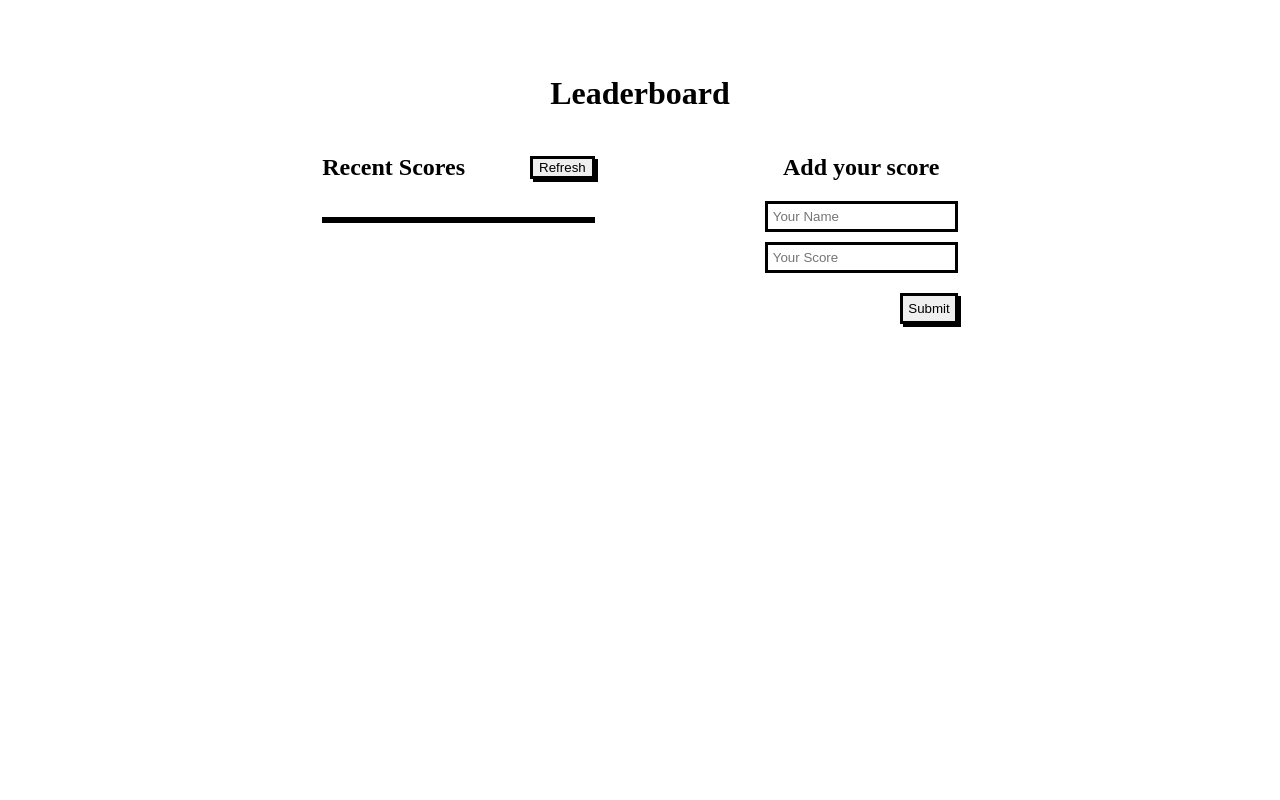
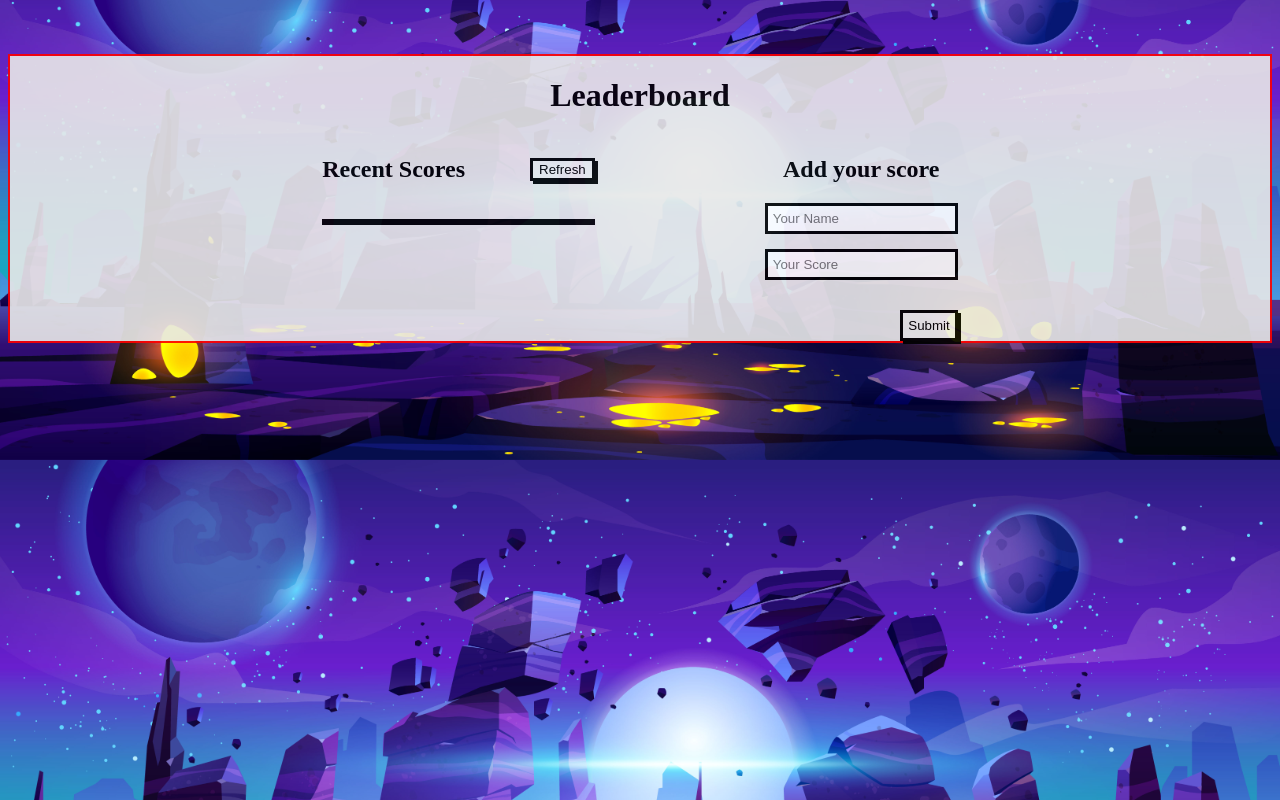
Before and after one commit to AbuRayhaan/Leaderboard, a website built with webpack: page src/index.html in a window 1280 px wide. Built offline with nearby package versions, Linux system fonts and the light colour scheme; no server answers.

Commit message:
Modififed the style.css file

```diff
--- a/src/style.css
+++ b/src/style.css
@@ -1,3 +1,9 @@
+body {
+  background-image: url(../images/1624.jpg);
+  background-size: cover;
+  background-position: center;
+}
+
 ul li {
   list-style-type: none;
   line-height: 0;
@@ -13,6 +19,9 @@ main {
   display: flex;
   flex-direction: column;
   align-items: center;
+  border: 2px solid red;
+  background-color: #e8e8e8;
+  opacity: 0.9;
 }
 
 .container {
@@ -61,7 +70,7 @@ form {
   display: flex;
   flex-direction: column;
   align-items: flex-end;
-  gap: 10px;
+  gap: 15px;
 }
 
 form input {
@@ -78,6 +87,10 @@ form button {
   padding: 5px;
 }
 
+.error-msg {
+  color: red;
+}
+
 @media screen and (min-width: 768px) {
   main {
     margin-top: 54px;
```
